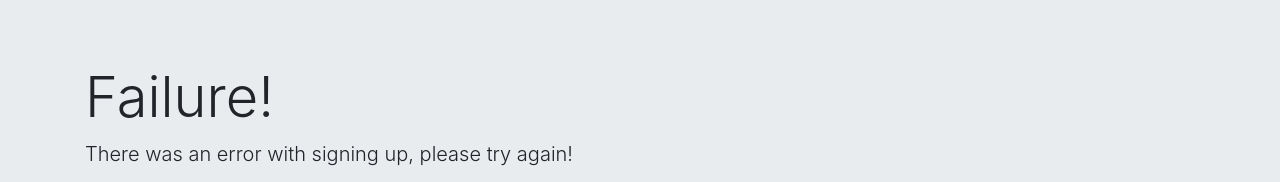
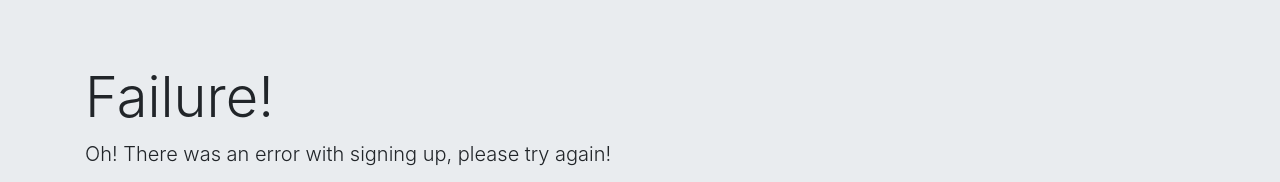
Before and after one commit to semdin/Newsletter-Signup, a website: page failure.html in a window 1280 px wide. Shown: the top 182 px of the page. Drawn offline with nearby package versions, Linux system fonts and the light colour scheme.

Commit message:
adding failure

```diff
--- a/failure.html
+++ b/failure.html
@@ -12,7 +12,7 @@
     <div class="jumbotron jumbotron-fluid">
         <div class="container">
           <h1 class="display-4">Failure!</h1>
-          <p class="lead">There was an error with signing up, please try again!</p>
+          <p class="lead">Oh! There was an error with signing up, please try again!</p>
           <form action="/failure" method="post">
                 <button class="btn btn-lg btn-warning" type="submit" name="button">Try Again</button>
           </form>
```
